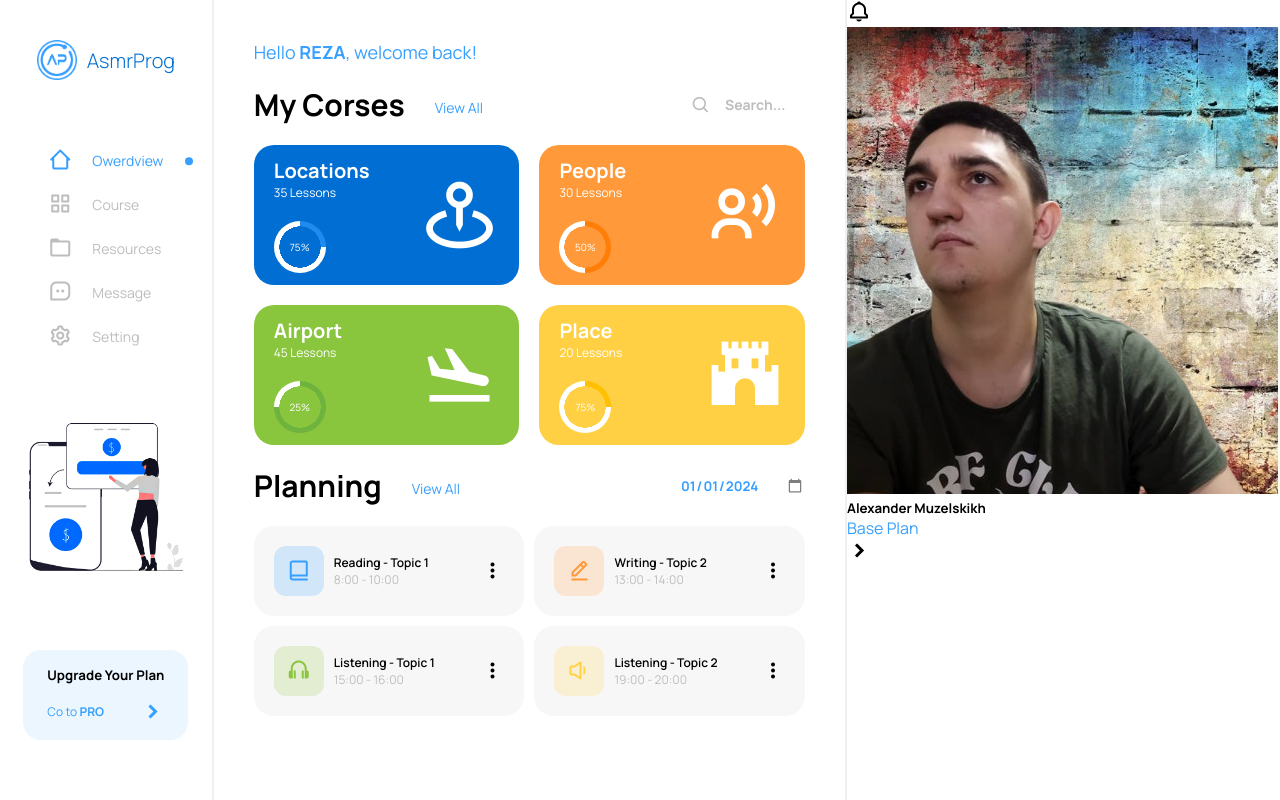
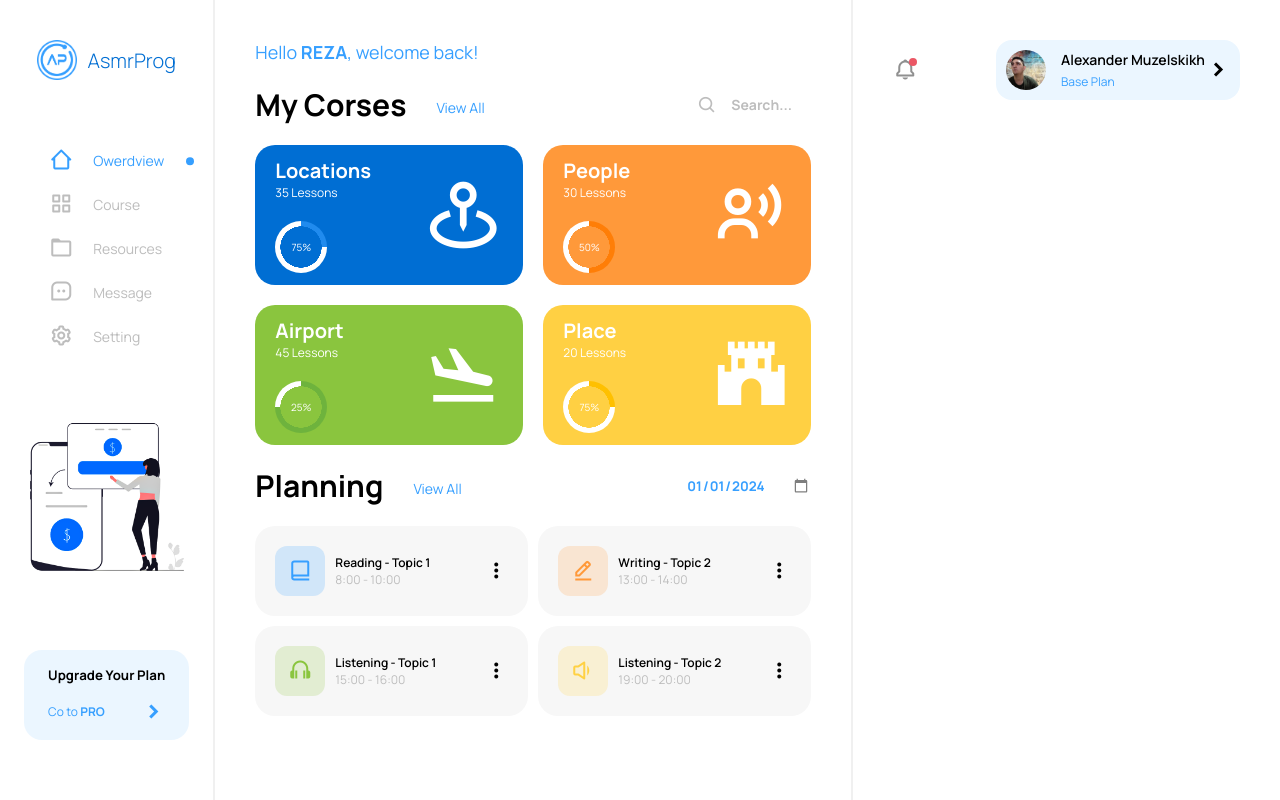
Before and after one commit to Alexandr696/project_2, a plain HTML site: page index.html in a window 1280 px wide. Drawn offline with nearby package versions, Linux system fonts and the light colour scheme.

Commit message:
Стили для верхнего блока

```diff
--- a/styles/style.css
+++ b/styles/style.css
@@ -399,3 +399,66 @@ main .planning .item .left .details p {
 main .planning .item > i {
     cursor: pointer;
 }
+
+.container .right-selection {
+    padding: 40px 40px 0 40px;
+}
+
+.container .right-selection .top {
+    display: flex;
+    align-items: center;
+    justify-content: space-between;
+}
+
+.container .right-selection .top > i {
+    color: #909090;
+    position: relative;
+    cursor: pointer;
+}
+
+.container .right-selection .top > i::after {
+    content: "";
+    width: 8px;
+    height: 8px;
+    position: absolute;
+    background: #EB5765;
+    border-radius: 50%;
+    right: 0;
+}
+
+.container .right-selection .top .profile {
+    display: flex;
+    align-items: center;
+    justify-content: space-between;
+    padding: 10px;
+    background: #EBF6FF;
+    width: 244px;
+    height: 60px;
+    border-radius: 16px;
+}
+
+.container .right-selection .top .profile > i {
+    cursor: pointer;
+}
+
+.container .right-selection .top .profile .left {
+    display: flex;
+    gap: 15px;
+}
+
+.container .right-selection .top .profile .left img {
+    width: 40px;
+    height: 40px;
+    border-radius: 50%;
+    object-fit: cover;
+    object-position: top;
+}
+
+.container .right-selection .top .profile .left .user h5 {
+    font-size: 14px;
+    font-weight: 600;
+}
+
+.container .right-selection .top .profile .left .user a {
+    font-size: 12px;
+}
```
